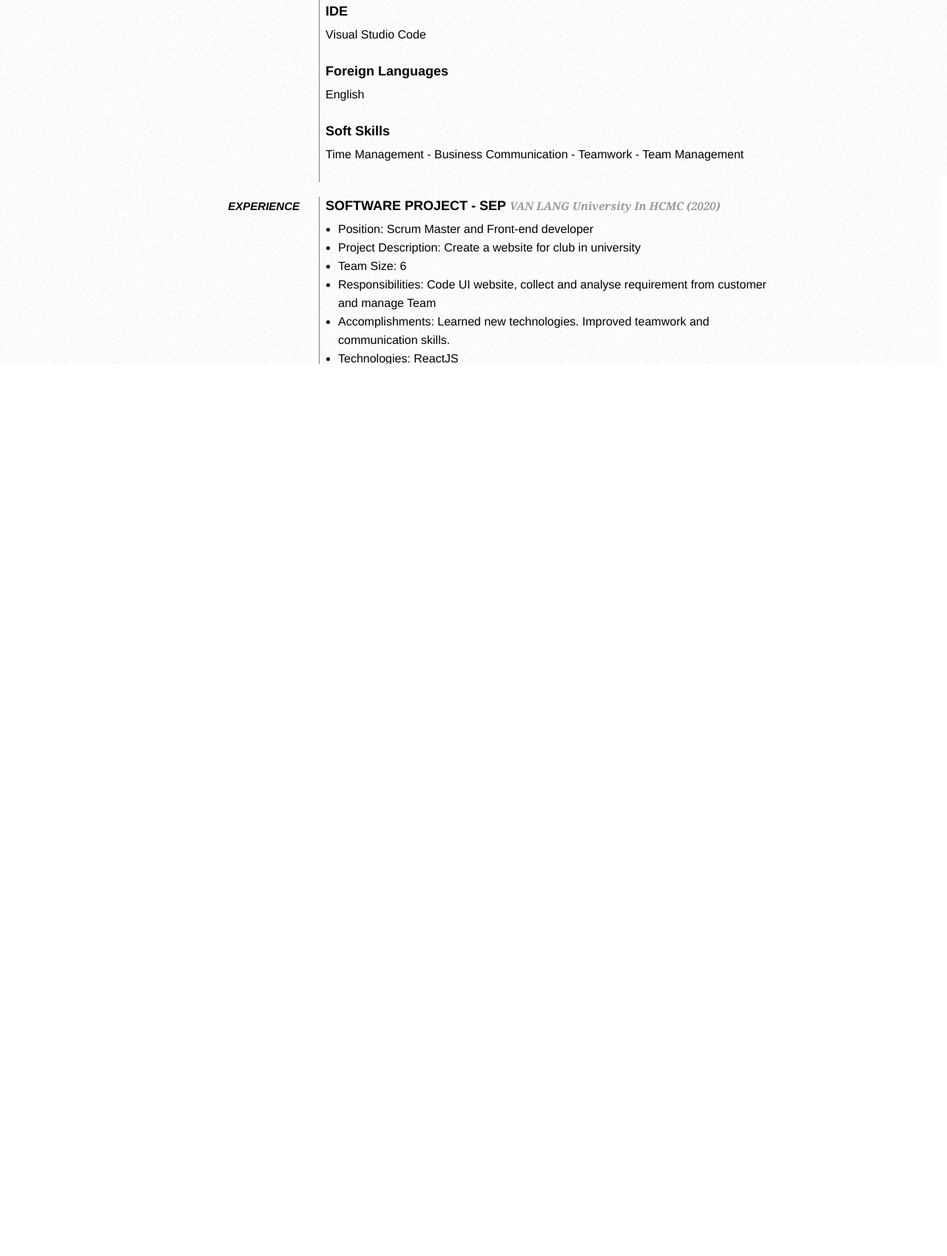
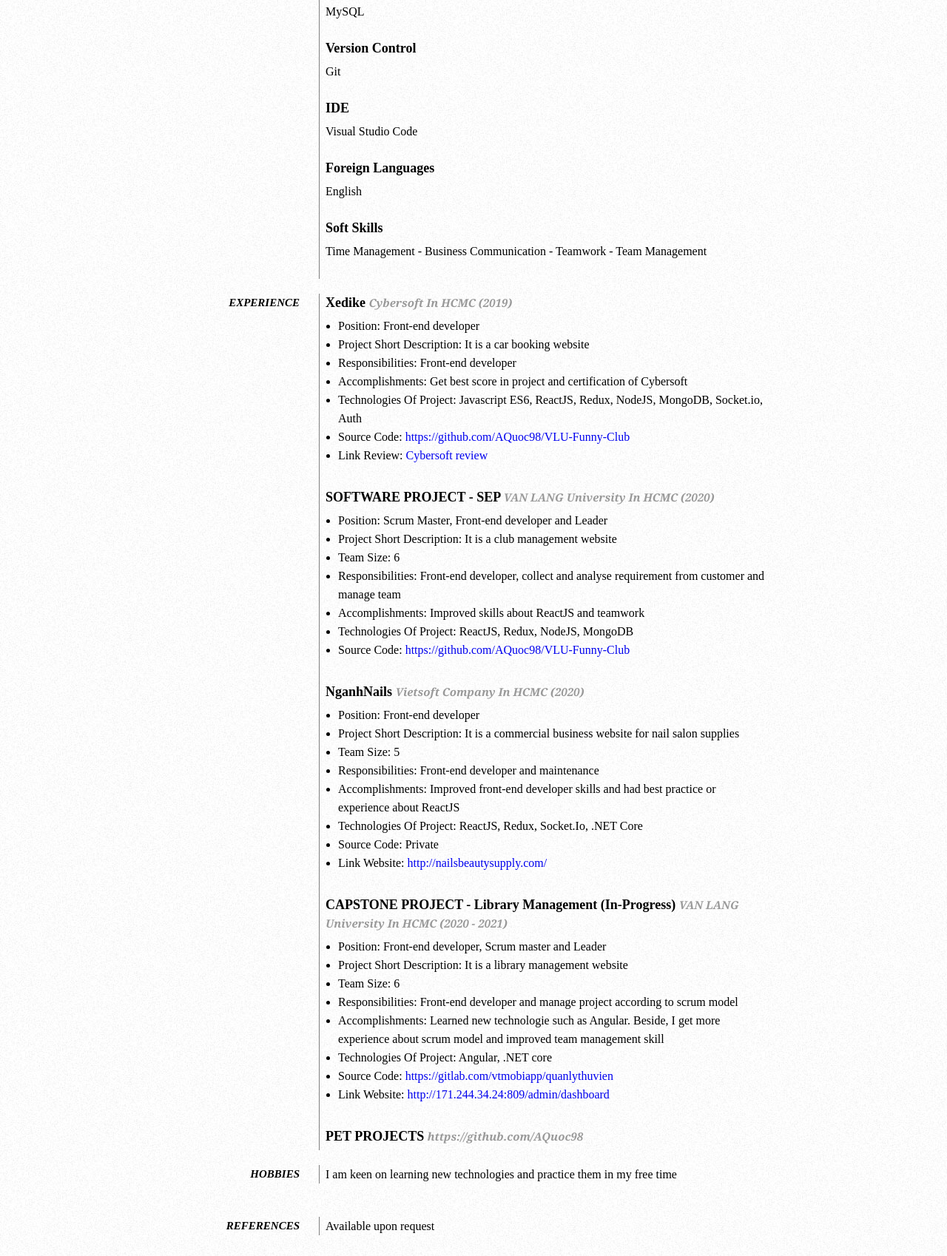
Before and after one commit to AQuoc98/KEN-CV, a plain HTML site: page AnhQuocKen.html in a window 1280 px wide. Shown: the part 779-2477 px from the top of the page at 74% size. Before the commit the page ends 1639 px from the top, so only its background shows below. Drawn offline with Linux system fonts and the light colour scheme.

Commit message:
Update CV

```diff
--- a/AnhQuoc.css
+++ b/AnhQuoc.css
@@ -3,6 +3,7 @@
   /* margin : create space around elements, outside of any defined borders */
   padding: 0;
   /* padding : đường viền. */
+  font-family: 'Times New Roman', Times, serif;
 }
 
 body {
@@ -15,6 +16,9 @@
   clear: both;
   /*ngăn chặn sự chiếm vùng không gian của body */
 }
+
+
+
 
 #page-wrap {
   width: 800px;
@@ -51,20 +55,20 @@
 }
 
 h2 span {
-  position: : relative;
+  position:  relative;
   font-style: italic;
   font-family: Georgia;
   font-size: 15px;
   color: #999;
 }
 
-#cer{
+/* #cer{
   position: : relative;
   font-style: italic;
   font-family: Georgia;
   font-size: 15px;
   color: #999;
-}
+} */
 
 a {
   text-decoration: none;
--- a/AnhQuocKen.html
+++ b/AnhQuocKen.html
@@ -3,7 +3,7 @@
 
 <head>
   <meta http-equiv="content-type" content="text/html" ; charset="utf-8" />
-  <title> AnhQuocCV </title>
+  <title> My Curriculum Vitae </title>
 
   <link rel="stylesheet" href="AnhQuoc.css">
 
@@ -15,22 +15,20 @@
 
     <img src="Profile.jpg" alt="My Picture" id="pic" height="293" width="303">
 
-    <div id="Thông tin liên lạc" class="vcard">
+    <div id="personal-information" class="vcard">
       <h1 class="name"> Nguyễn Đình Anh Quốc </h1>
       <p>
-        Birthday : 03/03/1998 <br>
-        Phone Number : <span>0765754399</span> <br>
-        Email : <span class="telnumber"> nguyendinhanhquocoppo@gmail.com </span> <br>
-        Facebook : <span class="fb"> <a href="https://www.facebook.com/anhquoc.nguyen.9469">
+        <strong>Birthday</strong> : 03/03/1998 <br>
+        <strong>Phone Number</strong> : <span>0765754399</span> <br>
+        <strong>Email</strong> : <span class="telnumber"> nguyendinhanhquocoppo@gmail.com </span> <br>
+        <strong>Facebook</strong> : <span class="fb"> <a href="https://www.facebook.com/anhquoc.nguyen.9469">
             www.facebook.com/anhquoc.nguyen.9469 </a></span> <br>
-
       </p>
     </div>
 
     <div id="Mục-tiêu">
       <p>
-        <!-- I'm Pham Huy Hoang, a full stack developer with 3 years of experience in .NET technologies and 1 year of experience in MEAN stack, with good knowledge of Database Design, Design Pattern, Object-Oriented Analysis and Design. -->
-        I'm Nguyen Dinh Anh Quoc, a <i> <strong>Front-end Developer</strong></i>.
+        I'm Nguyen Dinh Anh Quoc (KEN), a <i> <strong>Front-end Developer with 1 years of experience</strong></i>.
         Learning new languages and technologies is what I am passionate about. I am considered a team-player because I
         like to help other and tend to work well within the group. I can also do some mentoring tasks and do code
         reviews for other team members.
@@ -47,9 +45,7 @@
       <dd>
         <h2>Văn Lang University <span>(2017-2021)</span></h2>
         <p>Major: Software Engineering</p>
-        <!-- <p>Degree	grade:	Good – GPA	88%</p>
-        <p>Chosen	as	the	Team	Leader	in	the	Capstone	Project.	My	Capstone	Project was	the	one	with
-          the highest score in	that	semester.</p> -->
+        <!-- <p>Degree	grade:	Good – GPA	88%</p> -->
       </dd>
       </br>
       <dd class="clear"></dd>
@@ -61,14 +57,20 @@
         <h2> Programming Languages </h2>
         <p> HTML, CSS </p>
         <p>JavaScript </p>
+        <p>TypeScript</p>
         <br>
 
-        <h2> Frameworks/Platforms </h2>
+        <h2> Library </h2>
         <p>ReactJS</p>
+        <br>
+
+        <h2> Framework </h2>
+        <p>Angular</p>
         <br>
 
         <h2> Database </h2>
         <p>MongoDB</p>
+        <p>MySQL</p>
         <br>
 
         <h2> Version Control </h2>
@@ -99,58 +101,70 @@
 
       <dt> EXPERIENCE </dt>
       <dd>
-        <!-- <h2> ClockUniverse <span> VAN LANG University In HCMC (2018) </span> </h2>
+        <h2> Xedike <span> Cybersoft In HCMC (2019) </span> </h2>
         <ul>
-          <li> Position: Software Engineer </li>
-          <li> Project Description: Create a website for a shop sell wristwatch </li>
-          <li> Team Size: 12 </li>
-          <li> Responsibilities: Design module of admin page about create, edit, delete product and implement the
-            solution based on the requirements from stakeholders </li>
-          <li> Accomplishments: Learned new Microsoft technologies. Improved teamwork and communication
-            skills. </li>
-          <li> Technologies: ASP.NET MVC5</li>
-        </ul> -->
+          <li> Position: Front-end developer </li>
+          <li> Project Short Description: It is a car booking website </li>
+          <li> Responsibilities: Front-end developer</li>
+          <li> Accomplishments: Get best score in project and certification of Cybersoft</li>
+          <li> Technologies Of Project: Javascript ES6, ReactJS, Redux, NodeJS, MongoDB, Socket.io, Auth</li>
+          <li>Source Code: <a href="https://github.com/AQuoc98/VLU-Funny-Club"
+              target="_blank">https://github.com/AQuoc98/VLU-Funny-Club</a> </li>
+          <li>Link Review: <a href="https://drive.google.com/file/d/1LSdTipHnsrUcU_00jMA7kSaDkquVBRDN/view?usp=sharing"
+              target="_blank">Cybersoft review</a></li>
+        </ul>
+
 
         <h2> SOFTWARE PROJECT - SEP <span> VAN LANG University In HCMC (2020) </span> </h2>
         <ul>
-          <li> Position: Scrum Master and Front-end developer </li>
-          <li> Project Description: Create a website for club in university </li>
+          <li> Position: Scrum Master, Front-end developer and Leader </li>
+          <li> Project Short Description: It is a club management website </li>
           <li> Team Size: 6 </li>
-          <li> Responsibilities: Code UI website, collect and analyse requirement from customer and manage Team  </li>
-          <li> Accomplishments: Learned new technologies. Improved teamwork and communication
-            skills. </li>
-          <li> Technologies: ReactJS</li>
-          <li>Link Website: https://clubvanlanguniversity.z22.web.core.windows.net/</li>
-          <li>Source Code: https://sep-team11@dev.azure.com/sep-team11/SEP-SCRUM/_git/SEP-SCRUM</li>
+          <li> Responsibilities: Front-end developer, collect and analyse requirement from customer and manage team
+          </li>
+          <li> Accomplishments: Improved skills about ReactJS and teamwork</li>
+          <li> Technologies Of Project: ReactJS, Redux, NodeJS, MongoDB</li>
+          <li>Source Code: <a href="https://github.com/AQuoc98/VLU-Funny-Club"
+              target="_blank">https://github.com/AQuoc98/VLU-Funny-Club</a> </li>
         </ul>
 
 
+        <h2> NganhNails <span> Vietsoft Company In HCMC (2020) </span> </h2>
+        <ul>
+          <li> Position: Front-end developer </li>
+          <li> Project Short Description: It is a commercial business website for nail salon supplies </li>
+          <li> Team Size: 5 </li>
+          <li> Responsibilities: Front-end developer and maintenance
+          </li>
+          <li> Accomplishments: Improved front-end developer skills and had best practice or experience about ReactJS
+          </li>
+          <li> Technologies Of Project: ReactJS, Redux, Socket.Io, .NET Core</li>
+          <li>Source Code: Private </li>
+          <li>Link Website: <a href="http://nailsbeautysupply.com/" target="_blank">http://nailsbeautysupply.com/</a>
+          </li>
+        </ul>
 
-        <!-- <h2> Xedike <span> Cybersoft In HCMC (2019) </span> </h2>
+        <h2> CAPSTONE PROJECT - Library Management (In-Progress) <span> VAN LANG University In HCMC (2020 - 2021) </span> </h2>
         <ul>
-          <li> REACT JS </li>
-          <li> NODEJS/EXPRESS </li>
-          <li> MONGODB </li>
-
-        </ul> -->
-
+          <li> Position: Front-end developer, Scrum master and Leader </li>
+          <li> Project Short Description: It is a library management website </li>
+          <li> Team Size: 6 </li>
+          <li> Responsibilities: Front-end developer and manage project according to scrum model
+          </li>
+          <li> Accomplishments: Learned new technologie such as Angular. Beside, I get more experience about scrum model and improved team management skill
+          </li>
+          <li> Technologies Of Project: Angular, .NET core </li>
+          <li>Source Code: <a href="https://gitlab.com/vtmobiapp/quanlythuvien" target="_blank">https://gitlab.com/vtmobiapp/quanlythuvien</a> </li>
+          <li>Link Website: <a href="http://171.244.34.24:809/admin/dashboard" target="_blank">http://171.244.34.24:809/admin/dashboard</a>
+          </li>
+        </ul>
 
         <h2> PET PROJECTS <span> https://github.com/AQuoc98 </span> </h2>
 
 
 
 
-        <!-- <h2> PET PROJECTS <span> https://github.com/AQuoc98 </span> </h2>
-        <ul>
-          <li>Tên project: Mô tả (Công nghệ) - <a href="#"> Github</a></li>
-        </ul> -->
-        <!-- <h2> Socket by C# <span> VAN LANG University In HCMC (2018) </span> </h2>
-        <ul>
-          <li> C# </li>
-          <li> Client , Server </li>
-
-        </ul>
-
+        <!--
 
       </dd>
 
@@ -159,7 +173,6 @@
       <dt>CERTIFICATES</dt>
       <dd>
         <!-- <p> Bachelor Degree <span id="cer">Văn Lang University (2021)</span> </p> -->
-        <p> Complete the Fullstack Nodejs + ReactJS (MERN) <span id="cer">Cybersoft (2019)</span> </p>
       </dd>
 
 
@@ -167,15 +180,7 @@
 
       <dt>HOBBIES</dt>
       <dd>
-        <!-- <p>I am keen on reading books, IT blogs and playing chess in my free time. My favourite
-          books are: business books and fiction books </p> -->
-          <p>I am keen on learning new technologies and playing chess in my free time</p>
-        <!-- <p>II also participate in stackoverflow.com – an international Q&A site for programmers:
-          https://stackoverflow.com/users/4201323/huy-hoang-pham
-        </p> -->
-
-
-
+        <p>I am keen on learning new technologies and practice them in my free time</p>
       </dd>
 
       <dd class="clear"></dd>
```
